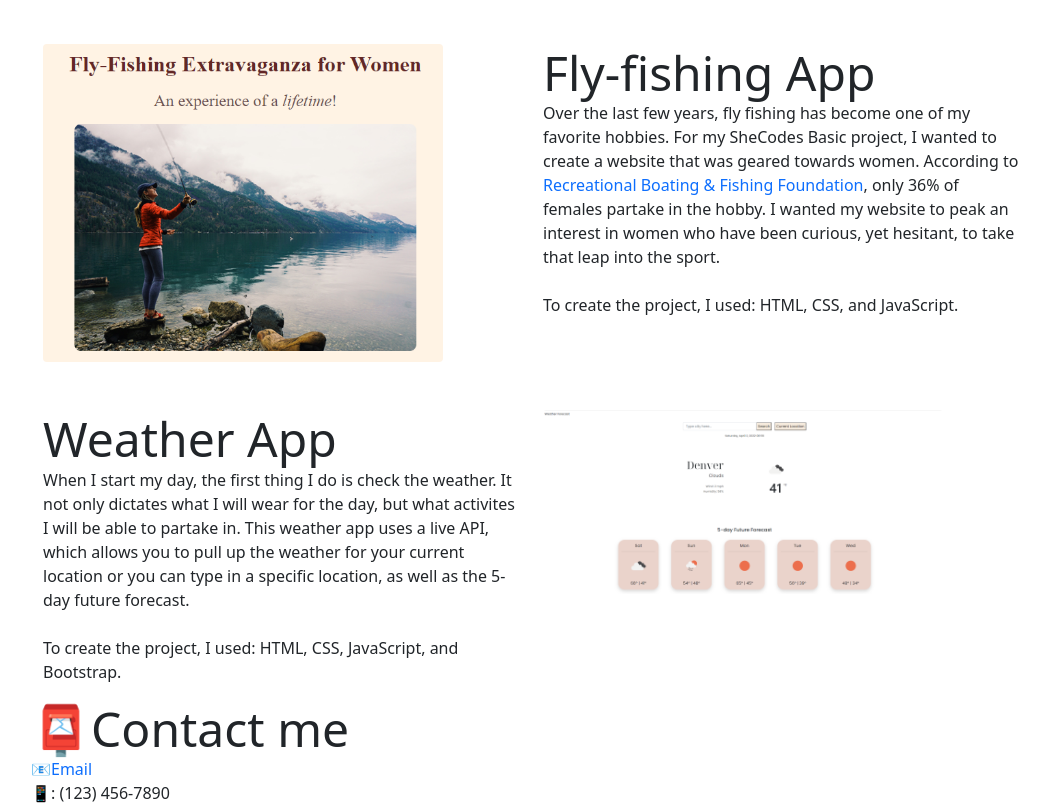
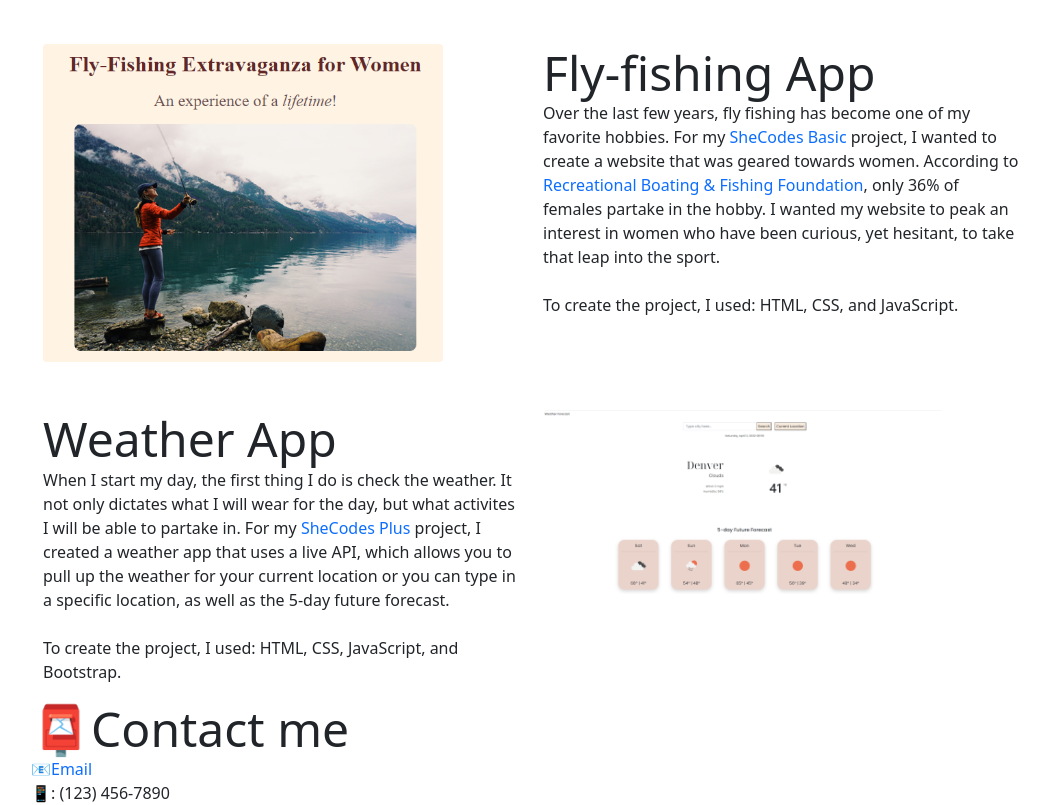
Before and after one commit to AshJungers/Portfolio, a plain HTML site: page index.html in a window 1280 px wide. Shown: the part 911-1716 px from the top of the page, without its empty margins (109-1158 px from the left). Drawn offline with nearby package versions, Linux system fonts and the light colour scheme; a web font is replaced by a local one.

Commit message:
updated index
Added links to projects.

```diff
--- a/index.html
+++ b/index.html
@@ -101,7 +101,8 @@
         <h2 class="project-flyfishing">Fly-fishing App</h2>
           <p>
             Over the last few years, fly fishing has become one of my favorite hobbies.
-            For my SheCodes Basic project, I wanted to create a website that was geared
+            For my <a href="https://www.shecodes.io/workshops/shecodes-basics-53a741be-89cb-4f51-a0e9-e0b16660943c/projects/701744" target="_blank">
+            SheCodes Basic</a> project, I wanted to create a website that was geared
             towards women. According to <a href="https://www.takemefishing.org/getmedia/eb860c03-2b53-4364-8ee4-c331bb11ddc4/2020-Special-Report-on-Fishing_FINAL_WEB.pdf" target="_blank">
             Recreational Boating & Fishing Foundation</a>, only 36% of females partake in the hobby.
             I wanted my website to peak an interest in women who have been curious, yet hesitant, to take that
@@ -115,9 +116,10 @@
        <h2 class="project-weatherapp">Weather App</h2>
           <p>
            When I start my day, the first thing I do is check the weather. It not only dictates what
-           I will wear for the day, but what activites I will be able to partake in.
-           This weather app uses a live API, which allows you to pull up the weather for your current location
-           or you can type in a specific location, as well as the 5-day future forecast.
+           I will wear for the day, but what activites I will be able to partake in. For my
+           <a href="https://www.shecodes.io/workshops/shecodes-plus-c8ea3624-c1fd-415f-af73-9378922cf6c0/projects/760240" target="_blank">
+          SheCodes Plus</a> project, I created a weather app that uses a live API, which allows you to pull up the weather
+           for your current location or you can type in a specific location, as well as the 5-day future forecast.
            <br>
             <br>
             To create the project, I used: HTML, CSS, JavaScript, and Bootstrap.
```
